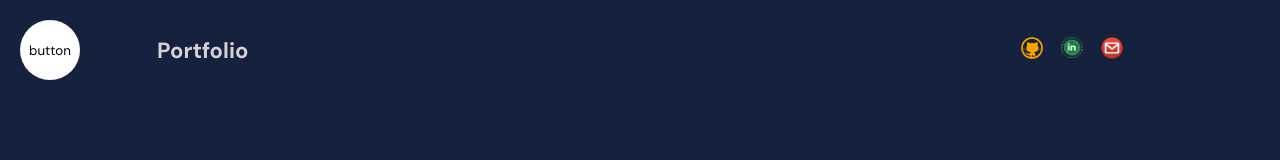
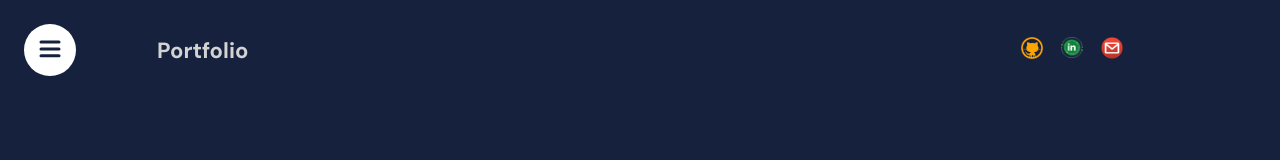
Before and after one commit to chrisS-88/Animated-Portfolio, a React (Vite) app: page / in a window 1280 px wide. Shown: the top 160 px of the page. Built offline with nearby package versions, Linux system fonts and the light colour scheme.

Commit message:
sidebar done

```diff
--- a/src/components/sidebar/Sidebar.jsx
+++ b/src/components/sidebar/Sidebar.jsx
@@ -16,11 +16,11 @@
       },
     },
     closed: {
-      clipPath: "circle(30px at 50px 50px",
+      clipPath: "circle(26px at 50px 50px",
       transition: {
         delay: 0.2,
         type: "spring",
-        stiffness: 300,
+        stiffness: 310,
         damping: 40,
       },
     },
--- a/src/components/sidebar/links/Links.jsx
+++ b/src/components/sidebar/links/Links.jsx
@@ -1,16 +1,48 @@
 import React from "react";
+import { motion } from "framer-motion";
+
+const variants = {
+  open: {
+    transition: {
+      staggerChildren: 0.15,
+    },
+  },
+  closed: {
+    transition: {
+      staggerChildren: 0.05,
+      staggerDirection: -1,
+    },
+  },
+};
+
+const itemVariants = {
+  open: {
+    y: 0,
+    opacity: 1,
+  },
+  closed: {
+    y: 110,
+    opacity: 0,
+  },
+};
 
 function Links() {
   const items = ["Home", "About", "Services", "Projects", "Contact"];
 
   return (
-    <div className="links">
+    <motion.div className="links" variants={variants}>
       {items.map((item) => (
-        <a href={`#${item}`} key={item}>
+        <motion.a
+          href={`#${item}`}
+          key={item}
+          variants={itemVariants}
+          whileHover={{ scale: 1.1 }}
+          whileTap={{ scale: 0.95 }}
+        >
           {item}
-        </a>
+        </motion.a>
       ))}
-    </div>
+    </motion.div>
   );
 }
 
--- a/src/components/sidebar/sidebar.scss
+++ b/src/components/sidebar/sidebar.scss
@@ -4,7 +4,7 @@
   align-items: center;
   justify-content: center;
   background-color: white;
-  color: black;
+  color: rgb(22, 33, 62);
 
   .bg {
     position: fixed;
@@ -25,7 +25,7 @@
       gap: 20px;
 
       a {
-        font-size: 40px;
+        font-size: 35px;
       }
     }
   }
--- a/src/components/sidebar/toggleButton/ToggleButton.jsx
+++ b/src/components/sidebar/toggleButton/ToggleButton.jsx
@@ -1,7 +1,42 @@
 import React from "react";
+import { motion } from "framer-motion";
 
 function ToggleButton({ setOpen }) {
-  return <button onClick={() => setOpen((prev) => !prev)}>button</button>;
+  return (
+    <button onClick={() => setOpen((prev) => !prev)}>
+      <svg width="23" height="52" viewBox="0 0 23 23">
+        <motion.path
+          strokeWidth="3"
+          stroke="rgb(22, 33, 62)"
+          strokeLinecap="round"
+          variants={{
+            // closed: { d: "M 2 2.5 L 20 2.5" },
+            closed: { d: "M 2 2.5 L 20 2.5 " },
+            open: { d: "M 3 16.5 L 17 2.5" },
+          }}
+        />
+        <motion.path
+          strokeWidth="3"
+          stroke="rgb(22, 33, 62)"
+          strokeLinecap="round"
+          d="M 2 9.423 L 20 9.423"
+          variants={{
+            closed: { opacity: 1 },
+            open: { opacity: 0 },
+          }}
+        />
+        <motion.path
+          strokeWidth="3"
+          stroke="rgb(22, 33, 62)"
+          strokeLinecap="round"
+          variants={{
+            closed: { d: "M 2 16.346 L 20 16.346 " },
+            open: { d: "M 3 2.5 L 17 16.346" },
+          }}
+        />
+      </svg>
+    </button>
+  );
 }
 
 export default ToggleButton;
```
